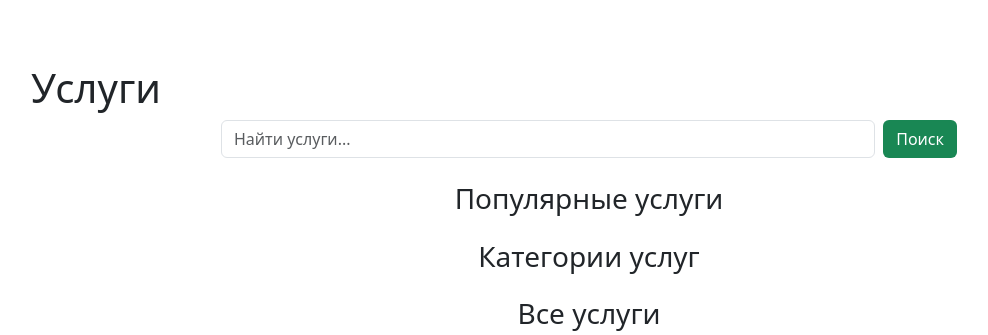
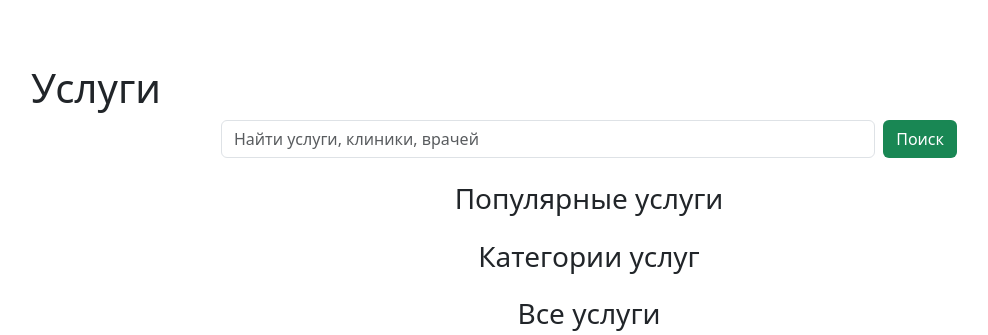
Before and after one commit to Polodashvili-Iosif/med_comfort, a Django app: page /services/ in a window 1280 px wide. Shown: the part 94-429 px from the top of the page, without its empty margins (51-1039 px from the left). Run offline with Django 5.2, Linux system fonts and the light colour scheme; data comes from the database, SQL or seed files in the repository; data that the repository does not hold is empty; parts of the project's set-up code (start-up, migrations or seed data) failed here and were passed over; some libraries are stand-ins or nearby versions.

Commit message:
Update services_list.html

```diff
--- a/med_comfort/templates/services/services_list.html
+++ b/med_comfort/templates/services/services_list.html
@@ -7,8 +7,8 @@
     <h1>Услуги</h1>
     <div class="row justify-content-center">
       <div class="col-md-8">
-        <form class="d-flex mb-4" role="search">
-          <input class="form-control me-2" type="search" placeholder="Найти услуги..." aria-label="Search">
+        <form action="{% url 'main:search' %}" class="d-flex mb-4" role="search">
+          <input class="form-control me-2" type="search" placeholder="Найти услуги, клиники, врачей" aria-label="Search" name="q">
           <button class="btn bg-success text-white" type="submit">Поиск</button>
         </form>
       </div>
```
